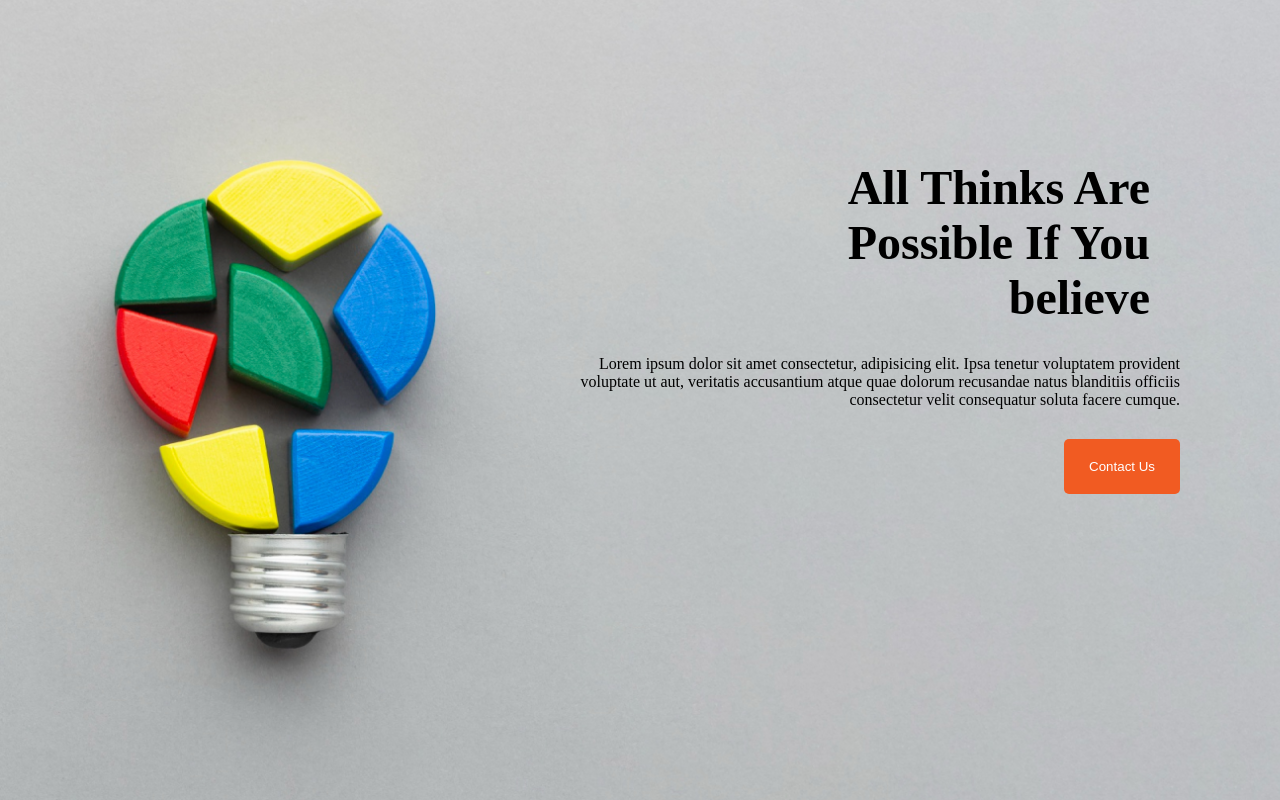
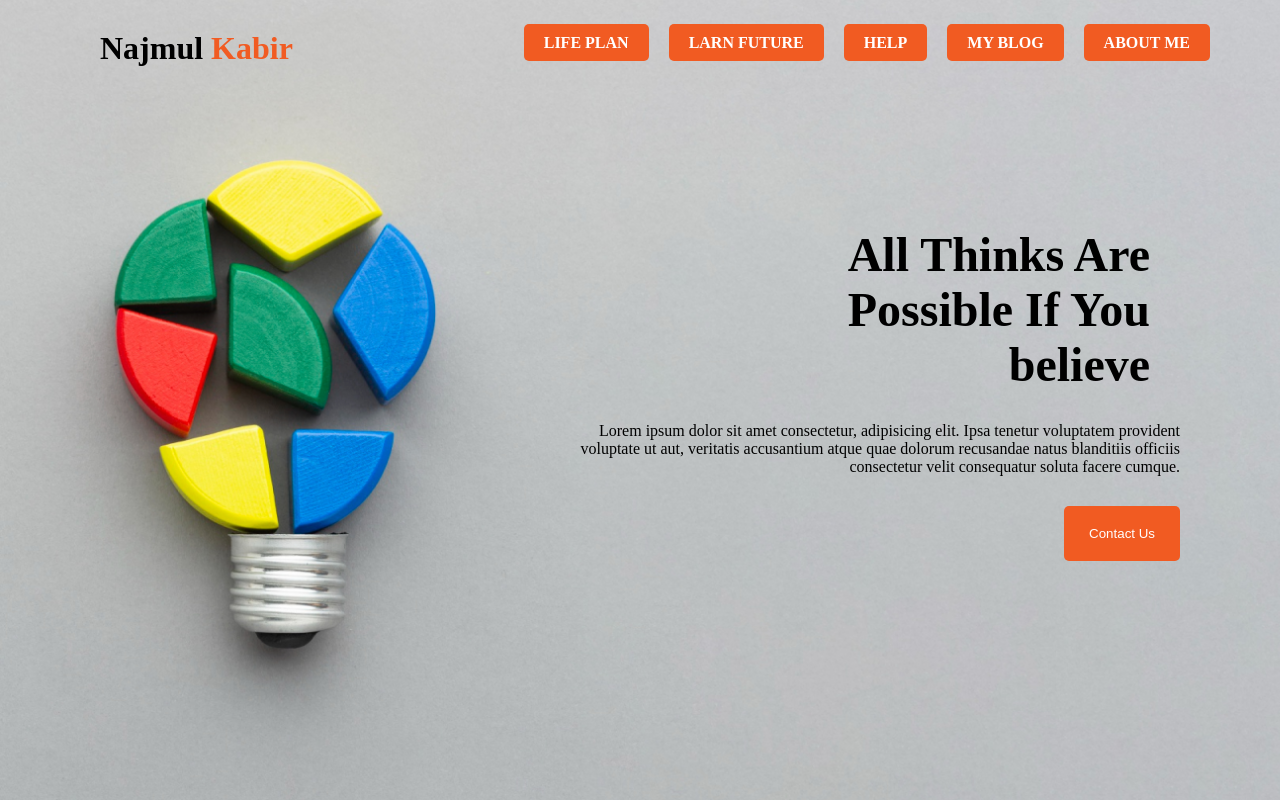
Before and after one commit to najmul19977/my-new-project, a plain HTML site: page index.html in a window 1280 px wide. Shown: the top 800 px of the page. Drawn offline with Linux system fonts and the light colour scheme.

Commit message:
final project commit

```diff
--- a/index.html
+++ b/index.html
@@ -10,6 +10,17 @@
 <body>
     <!-- start head section -->
     <header>
+        <nav>
+           <h1 class="nav-title">najmul <span>kabir</span></h1>
+           <ul>
+               <li><a href="#">Life Plan</a></li>
+               <li><a href="#">Larn Future</a></li>
+               <li><a href="#">Help</a></li>
+               <li><a href="#">My Blog</a></li>
+               <li><a href="#">About Me</a></li>
+           </ul>
+
+        </nav>
        <div class="head-section">
         <h1 class="head-title">All Thinks Are <br> Possible If You <br> believe</h1>
         <p class="head-description">Lorem ipsum dolor sit amet consectetur, adipisicing elit. Ipsa tenetur voluptatem provident <br> voluptate ut aut, veritatis accusantium atque quae dolorum  recusandae natus blanditiis officiis <br> consectetur velit consequatur soluta facere cumque.</p>
@@ -47,6 +58,7 @@
     <!-- start main section part 3 -->
     <div class="title-h1">
         <h1>My Plans</h1>
+        <hr>
     </div>
     <div class="main-section-part3">
         <div><img style="width: 75px; height: 75px;" src="image/icons/js.png" alt="">
@@ -65,16 +77,17 @@
         </div>
 
         <div>
-                <img style="width: 75px; height: 75px;" src="image/icons/ecom.png" alt="">
-                <h2>ecommerce</h2>
-                <p>I want to develop</p>
+            <img style="width: 75px; height: 75px;" src="image/icons/ecom.png" alt="">
+            <h2>ecommerce</h2>
+            <p>I want to develop</p>
         </div>
 
 
-        </div>
+
 
     </div>
     <!-- end main section part 3 -->
+    <!-- start grident section -->
     <div class="main-section-part4">
         <div class="grident-section">
             <h1 class="main-part4-title">Awlays keep a positive <br> mindset</h1>
@@ -85,14 +98,7 @@
         </div>
 
     </div>
-
-
-
-
-
-
-
-    </main>
+  </main>
     <!-- end main section -->
     <footer>
         <div class="footer-section">
--- a/style.css
+++ b/style.css
@@ -1,7 +1,46 @@
 *{
     margin: 0;
+
 }
 /* header section */
+nav{
+    display: flex;
+    justify-content: space-between;
+
+    padding-top: 30px;
+}
+.nav-title{
+    text-transform: capitalize;
+    font-size: 2rem;
+    margin-left: 100px;
+}
+nav ul{
+    display: flex;
+    margin-right: 50px;
+}
+nav ul li{
+    list-style: none;
+    margin-right: 10px;
+    text-transform: uppercase;
+    font-weight: 800;
+
+}
+nav ul li a{
+    text-decoration: none;
+    background-color: #F15B22;
+    padding: 10px 20px;
+    color: white;
+    border: 0;
+    border-radius: 5px;
+    margin-right: 10px;
+
+
+}
+span{
+    color: #F15B22;
+}
+
+
 header{
     background-image: url("image/banner/banner2.png");
     width: 100%;
@@ -61,19 +100,22 @@ ul li{
     text-align: center;
     margin-top: 30px ;
 }
+hr{
+    margin: 10px 300px;
+    border: 2px solid #F15B22;
+
+}
 .main-section-part3{
     display: flex;
     gap: 70px;
     text-align: center;
-    margin: 30px 270px;
+    margin: 50px 300px;
 }
 /* end main section part 3 */
-/* start main section part 4 */
+/* start grident section style */
 .grident-section{
 
-
-
-}
+ }
 .main-part4-title{
     color: white;
     margin-bottom: 20px;
@@ -101,7 +143,8 @@ ul li{
     height: 100%;
 }
 
-/* end main section part4 */
+/* end grident section  */
+/* footer section start */
 .footer-section{
     display: flex;
     background-color: black;
@@ -135,3 +178,4 @@ ul li{
     border-radius: 5px;
     margin-bottom: 10px;
 }
+/* footer section end */
```
